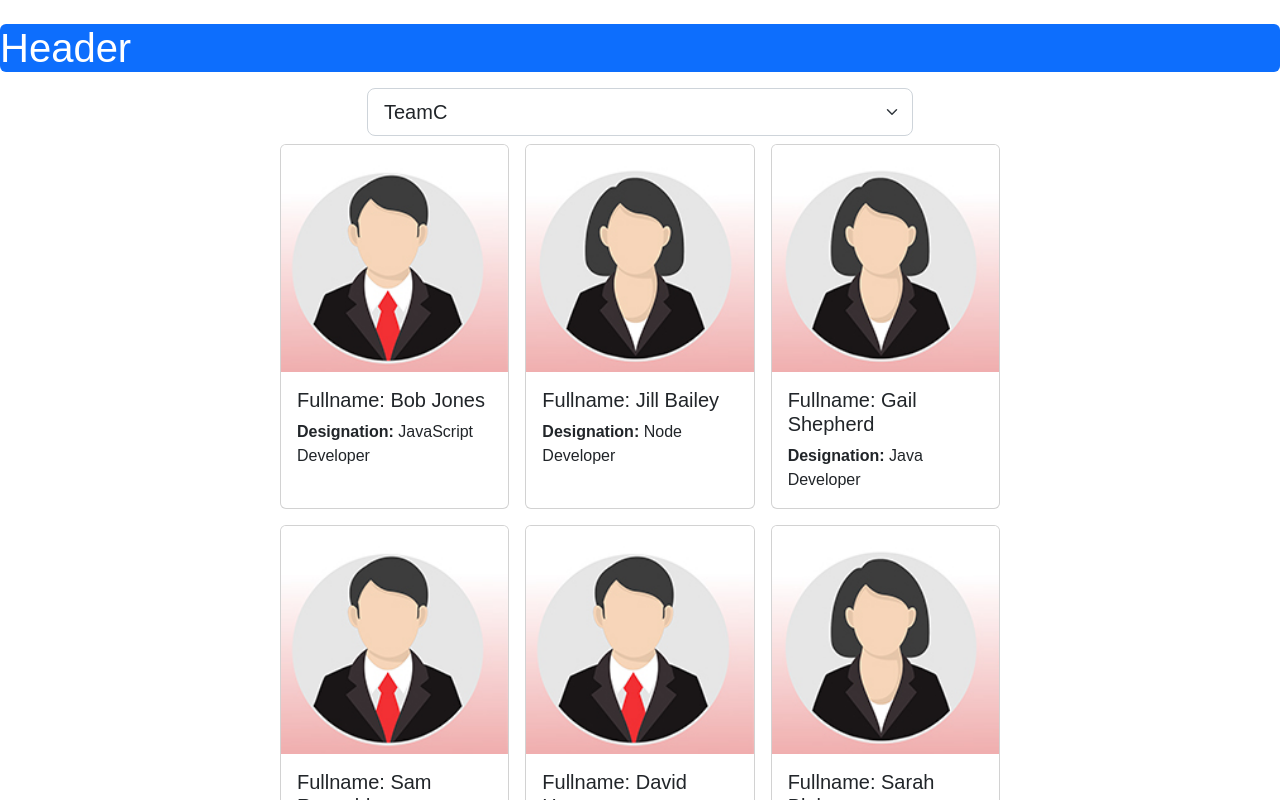
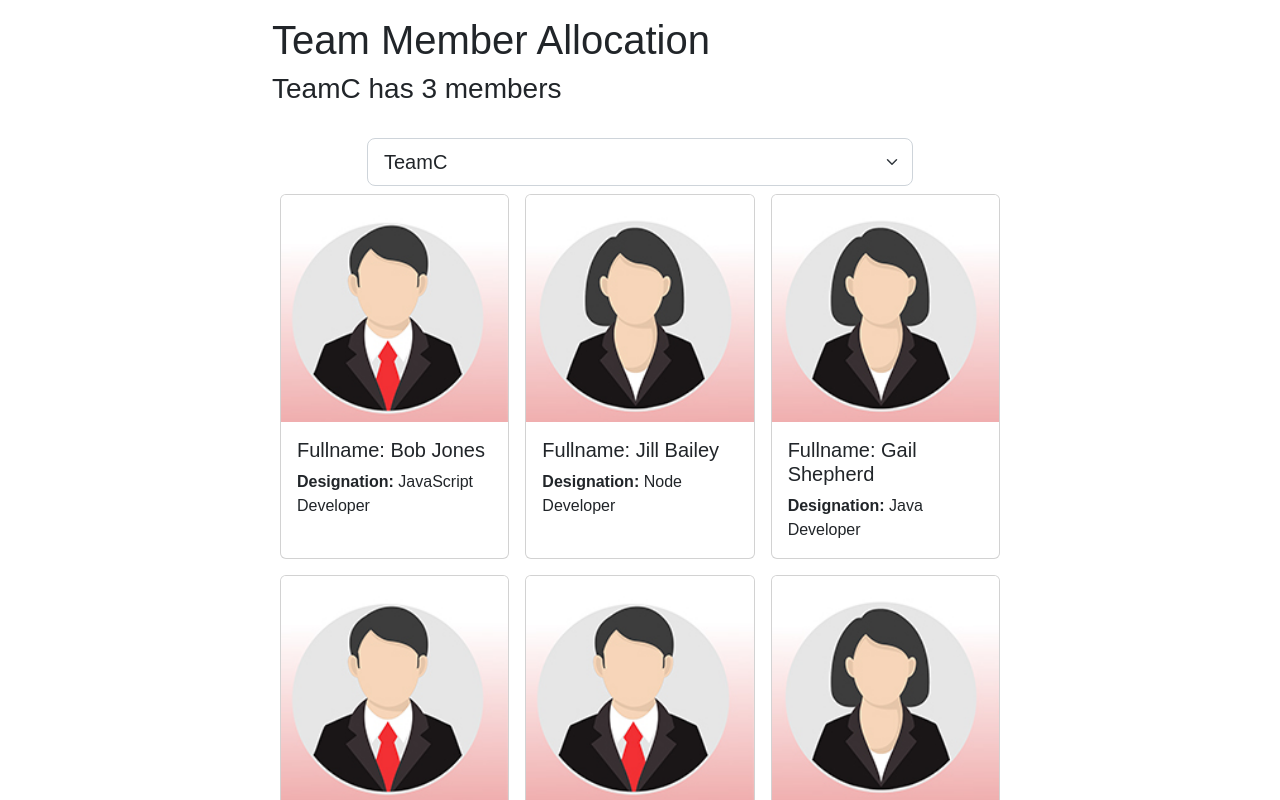
Before and after one commit to aalisina/teams-designation, a React (Create React App) app: page / in a window 1280 px wide. Shown: the top 800 px of the page. Built offline with nearby package versions, Linux system fonts and the light colour scheme.

Commit message:
Added bootstrap classes to the Header component

```diff
--- a/src/Header.jsx
+++ b/src/Header.jsx
@@ -1,10 +1,15 @@
 import React from 'react'
 
-function Header() {
+function Header({selectedTeam, teamMemberCount}) {
     return (
 
-        <header >
-            <h1 className='mt-4 p5 bg-primary text-white rounded'>Header</h1>
+        <header className='container'>
+            <div className='row justify-content-center mt-3 mb-4'>
+                <div className='col-8'>
+                    <h1>Team Member Allocation</h1>
+                    <h3>{selectedTeam} has {teamMemberCount} member{(teamMemberCount === 1 ? "" : "s")}</h3>
+                </div>
+            </div>
         </header>
     )
 }
```
